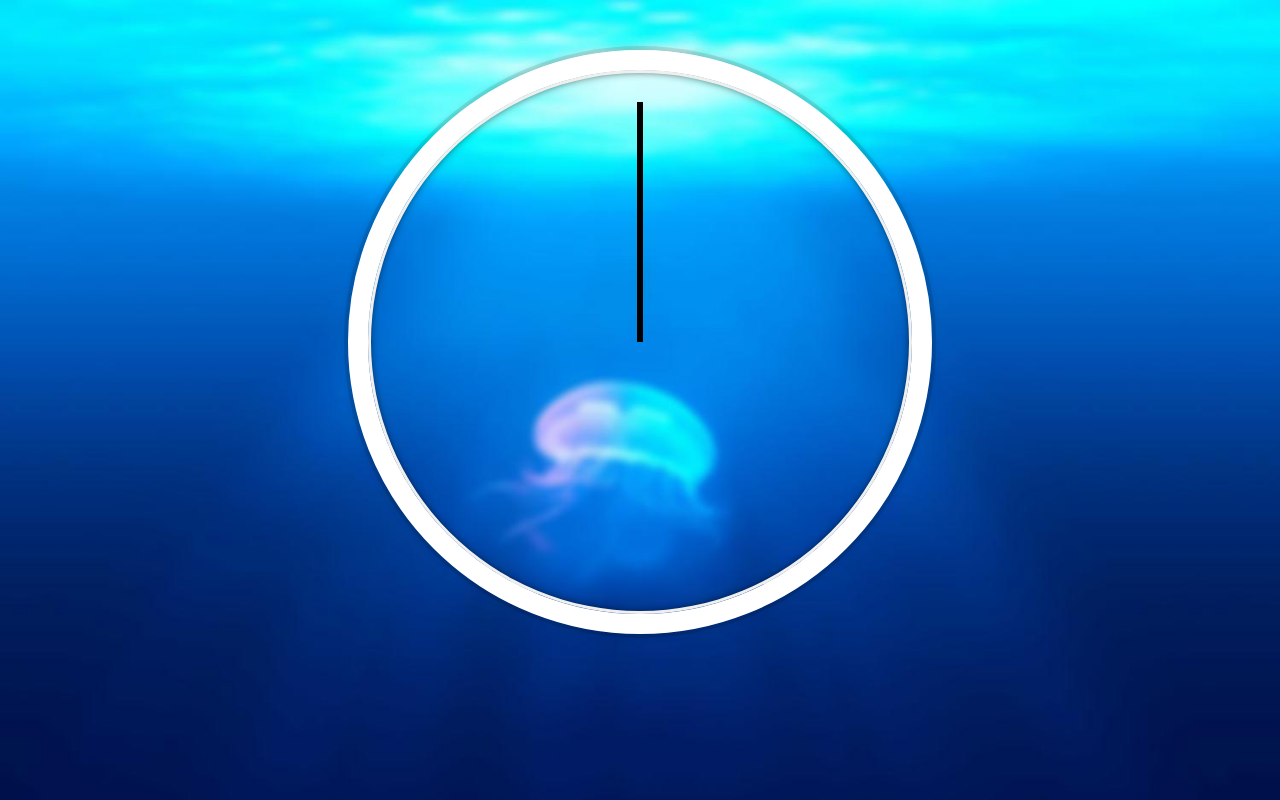
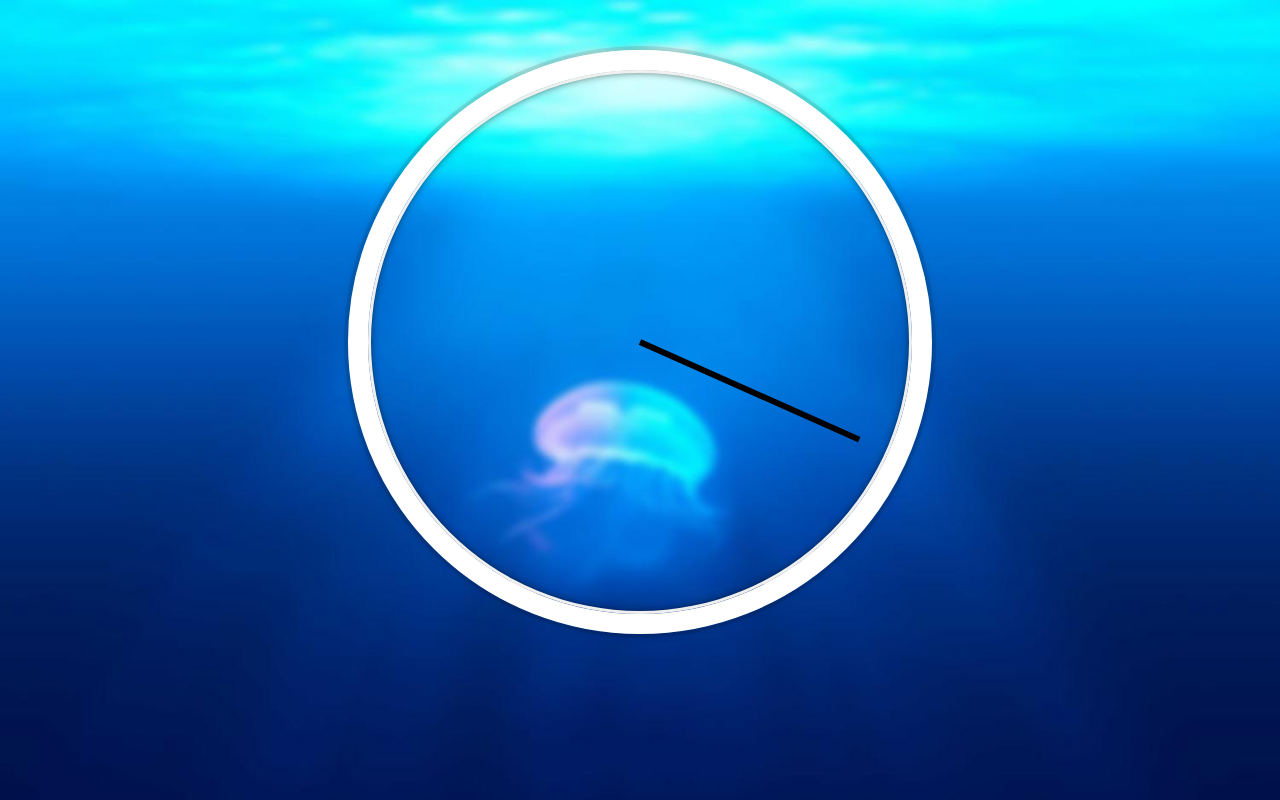
Before and after one commit to fargelus/30-days-of-vue, a Vue app in the folder clock/: page / in a window 1280 px wide. Built offline with nearby package versions, Linux system fonts and the light colour scheme.

Commit message:
Seconds ticking

```diff
--- a/clock/src/components/AnalogClock.vue
+++ b/clock/src/components/AnalogClock.vue
@@ -1,7 +1,7 @@
 <template>
   <div class="clock">
     <div class="clock-face">
-      <clock-hand :value="seconds"></clock-hand>
+      <clock-hand :offset-degrees="90" :time-value="seconds"></clock-hand>
     </div>
   </div>
 </template>
@@ -17,15 +17,18 @@ export default {
 
   data() {
     return {
-      ...this.syncCurrentTime(),
+      seconds: this.getCurrentSeconds(),
     };
   },
 
   methods: {
-    syncCurrentTime() {
-      const datetime = new Date();
-      return { seconds: datetime.getSeconds() };
+    getCurrentSeconds() {
+      return new Date().getSeconds();
     },
+  },
+
+  mounted() {
+    setInterval(() => (this.seconds = this.getCurrentSeconds()), 1000);
   },
 };
 </script>
--- a/clock/src/components/ClockHand.vue
+++ b/clock/src/components/ClockHand.vue
@@ -6,17 +6,24 @@
 export default {
   name: "ClockHand",
   props: {
-    value: Number,
+    timeValue: Number,
+    offsetDegrees: Number,
   },
 
   data() {
     return {
-      //rotateDegree:
+      initialRotate: this.$props.offsetDegrees,
     };
   },
 
-  mounted() {
-    console.log(this.$props);
+  computed: {
+    rotateValue() {
+      return this.initialRotate + this.$props.timeValue * 6;
+    },
+
+    rotateProperty() {
+      return `rotate(${this.rotateValue}deg)`;
+    },
   },
 };
 </script>
@@ -29,6 +36,6 @@ export default {
   position: absolute;
   top: 50%;
   transform-origin: right;
-  transform: rotate(90deg);
+  transform: v-bind(rotateProperty);
 }
 </style>
```
